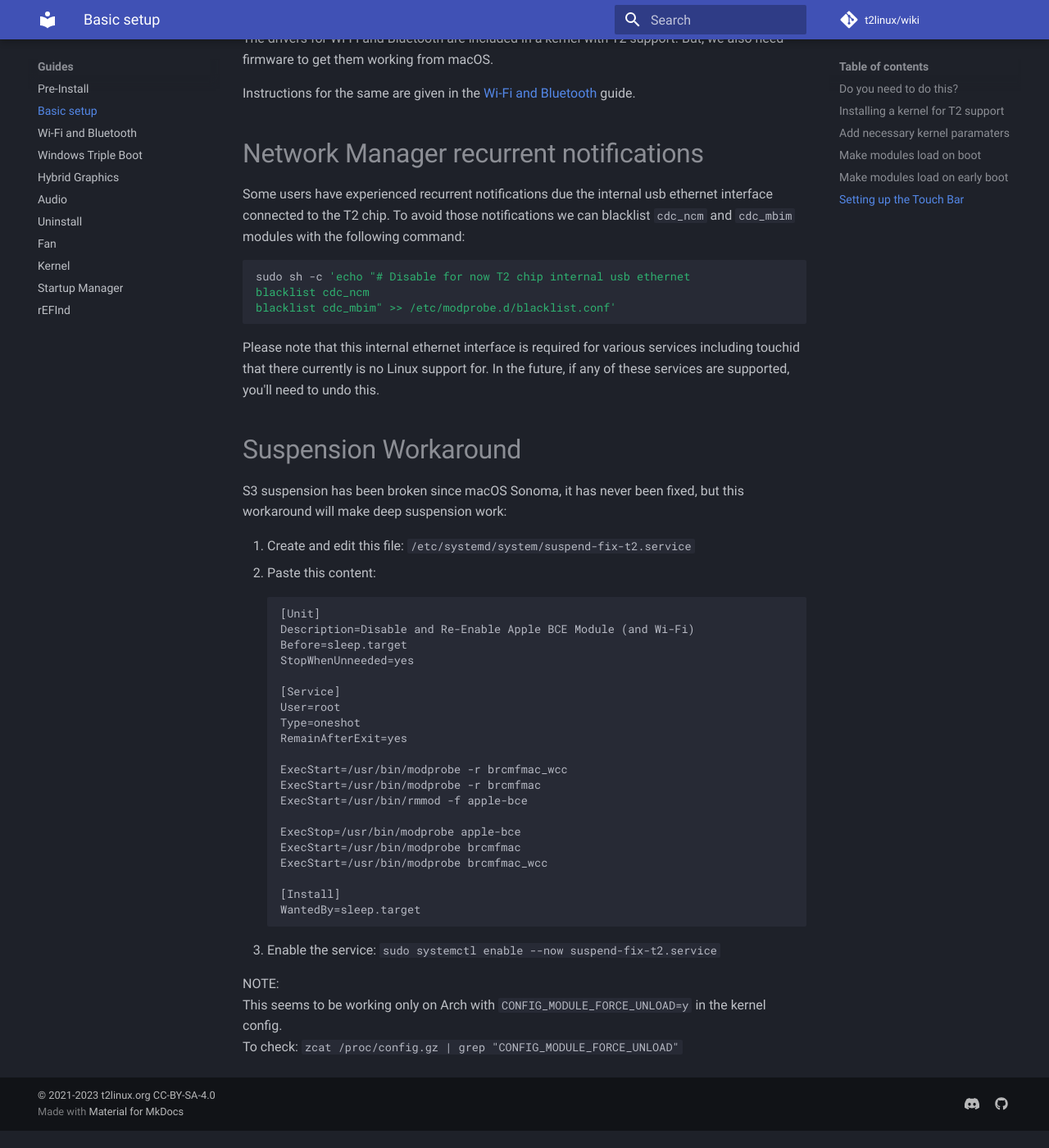
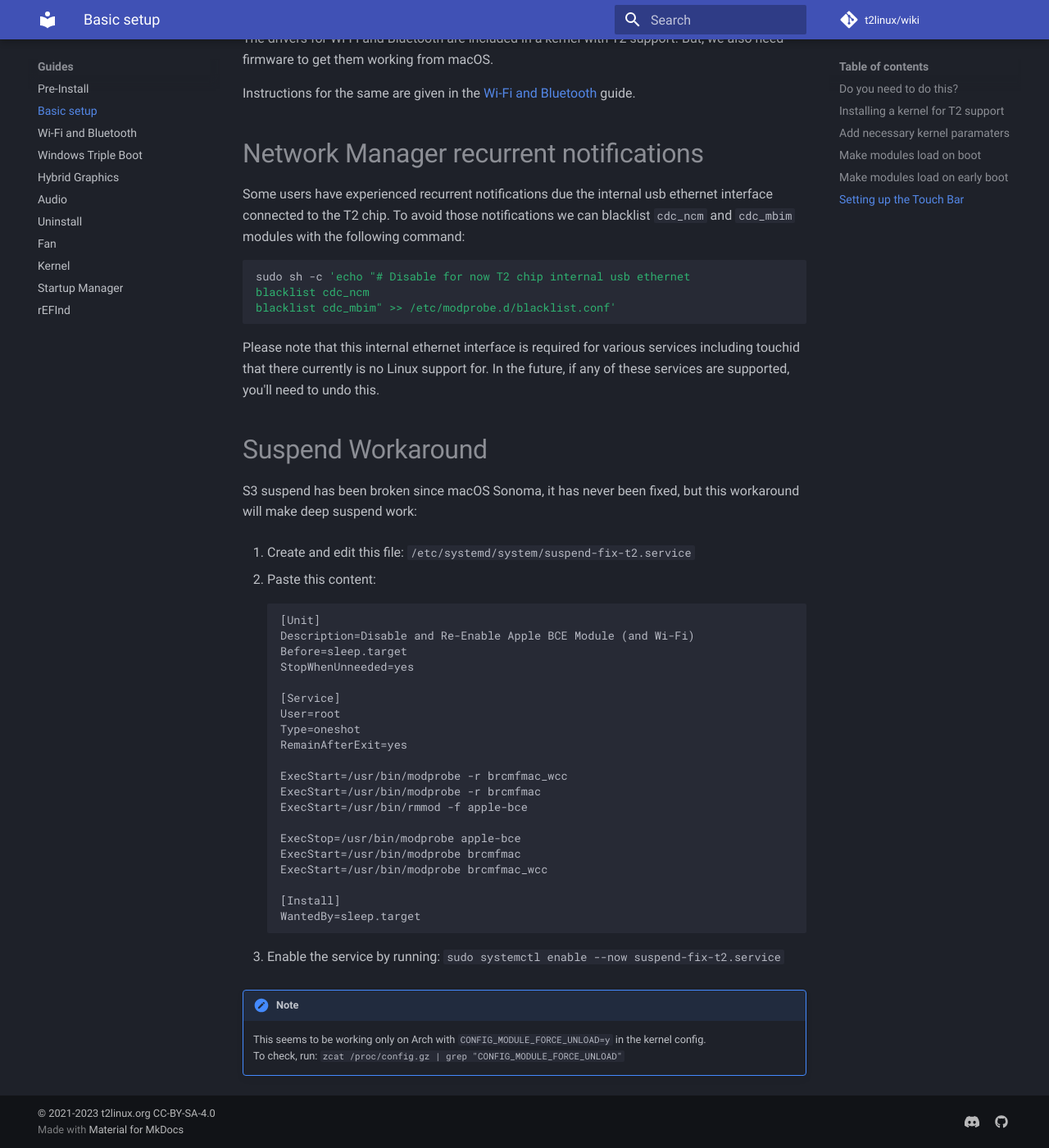
Before and after one commit to t2linux/wiki, an MkDocs documentation site: the page built from docs/guides/postinstall.md, in a window 1280 px wide and 1400 px high, scrolled down 3727 px. Shown: the whole window at 82% size. Built offline with MkDocs 1.6.1 and Material for MkDocs 9.7.7, drawn with Linux system fonts in a browser that asks for light colours; comment, search, counter and statistics services are not loaded; before the commit the page ends 5106 px from its top, so only the background shows below that.

Commit message:
Update postinstall.md

````diff
--- a/docs/guides/postinstall.md
+++ b/docs/guides/postinstall.md
@@ -142,36 +142,40 @@ blacklist cdc_mbim" >> /etc/modprobe.d/blacklist.conf'
 
 Please note that this internal ethernet interface is required for various services including touchid that there currently is no Linux support for. In the future, if any of these services are supported, you'll need to undo this.
 
-# Suspension Workaround
+# Suspend Workaround
 
-S3 suspension has been broken since macOS Sonoma, it has never been fixed, but this workaround will make deep suspension work:
+S3 suspend has been broken since macOS Sonoma, it has never been fixed, but this workaround will make deep suspend work:
 
 1. Create and edit this file: `/etc/systemd/system/suspend-fix-t2.service`
+
 2. Paste this content:
-```service
-[Unit]
-Description=Disable and Re-Enable Apple BCE Module (and Wi-Fi)
-Before=sleep.target
-StopWhenUnneeded=yes
 
-[Service]
-User=root
-Type=oneshot
-RemainAfterExit=yes
+     ```service
+     [Unit]
+     Description=Disable and Re-Enable Apple BCE Module (and Wi-Fi)
+     Before=sleep.target
+     StopWhenUnneeded=yes
 
-ExecStart=/usr/bin/modprobe -r brcmfmac_wcc
-ExecStart=/usr/bin/modprobe -r brcmfmac
-ExecStart=/usr/bin/rmmod -f apple-bce
+     [Service]
+     User=root
+     Type=oneshot
+     RemainAfterExit=yes
 
-ExecStop=/usr/bin/modprobe apple-bce
-ExecStart=/usr/bin/modprobe brcmfmac
-ExecStart=/usr/bin/modprobe brcmfmac_wcc
+     ExecStart=/usr/bin/modprobe -r brcmfmac_wcc
+     ExecStart=/usr/bin/modprobe -r brcmfmac
+     ExecStart=/usr/bin/rmmod -f apple-bce
 
-[Install]
-WantedBy=sleep.target
-```
-3. Enable the service: `sudo systemctl enable --now suspend-fix-t2.service`
+     ExecStop=/usr/bin/modprobe apple-bce
+     ExecStart=/usr/bin/modprobe brcmfmac
+     ExecStart=/usr/bin/modprobe brcmfmac_wcc
 
-NOTE:
-This seems to be working only on Arch with `CONFIG_MODULE_FORCE_UNLOAD=y` in the kernel config.
-To check: `zcat /proc/config.gz | grep "CONFIG_MODULE_FORCE_UNLOAD"`
+     [Install]
+     WantedBy=sleep.target
+     ```
+
+3. Enable the service by running: `sudo systemctl enable --now suspend-fix-t2.service`
+
+!!! note
+
+    This seems to be working only on Arch with `CONFIG_MODULE_FORCE_UNLOAD=y` in the kernel config.
+    To check, run: `zcat /proc/config.gz | grep "CONFIG_MODULE_FORCE_UNLOAD"`
````
